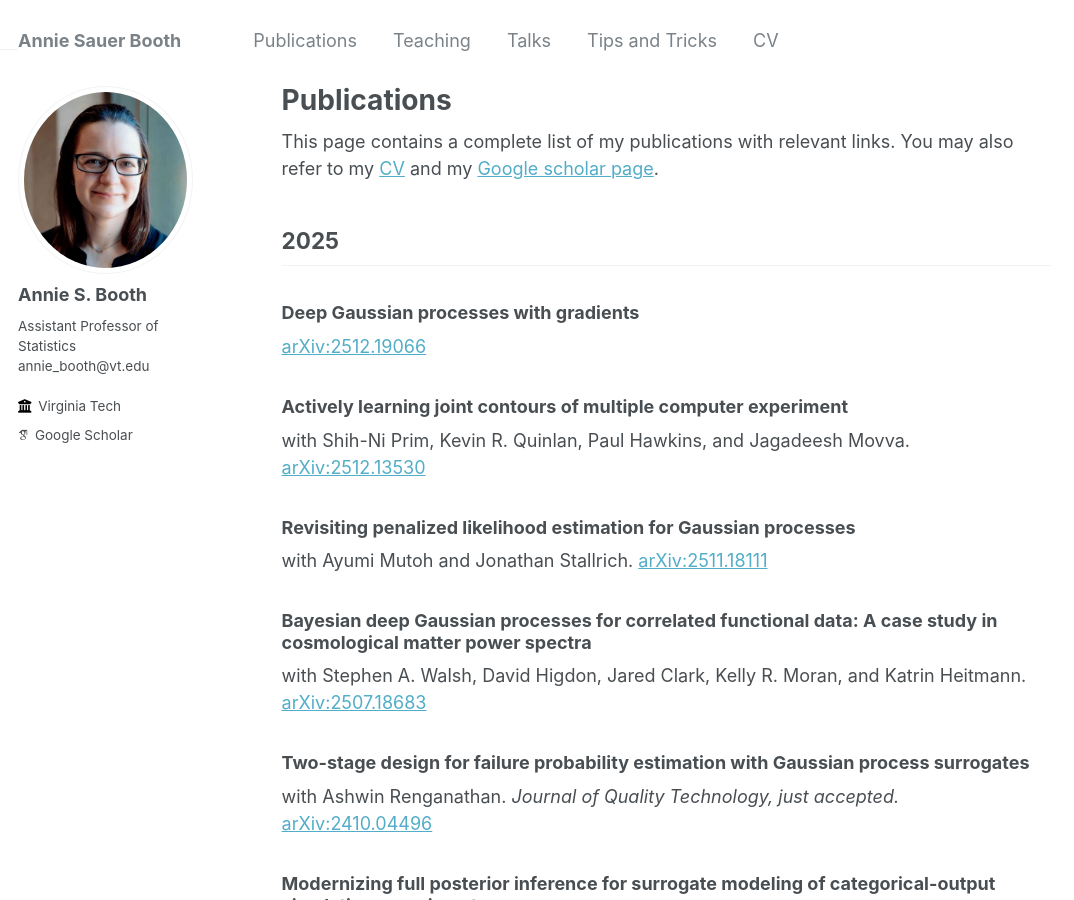
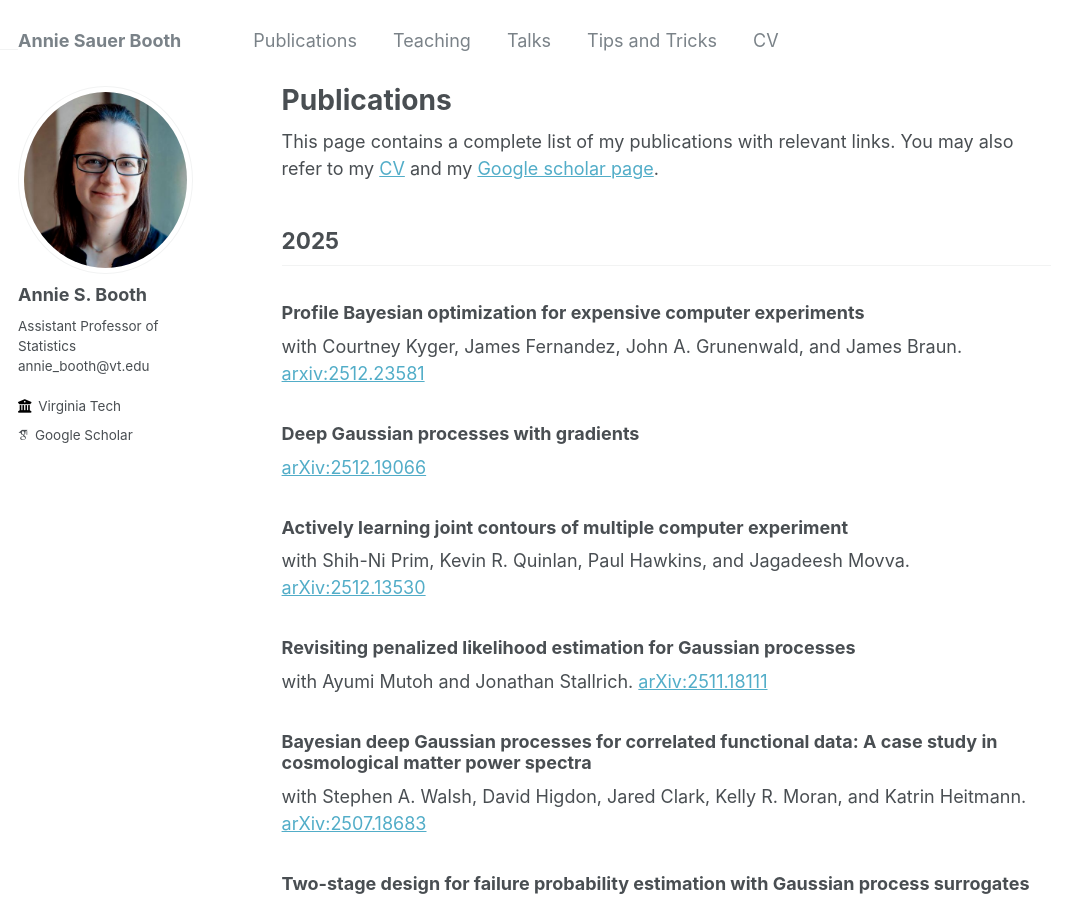
Before and after one commit to anniesbooth/anniesbooth.github.io, a Jekyll site: the page built from _pages/publications.md, in a window 1280 px wide and 900 px high. Shown: the whole window, without its empty margins (0-1074 px from the left). Built offline with Jekyll 4.4.1, drawn with Linux system fonts in a browser that asks for light colours; some web fonts are replaced.

```diff
--- a/_pages/publications.md
+++ b/_pages/publications.md
@@ -8,6 +8,9 @@ This page contains a complete list of my publications with relevant links.  You
 
 2025
 ------
+
+### Profile Bayesian optimization for expensive computer experiments
+with Courtney Kyger, James Fernandez, John A. Grunenwald, and James Braun. [arxiv:2512.23581](https://arxiv.org/pdf/2512.23581)
 
 ### Deep Gaussian processes with gradients
 [arXiv:2512.19066](https://arxiv.org/pdf/2512.18066)
```
Also changed, not shown: _pages/about.md (+1 -0 lines), 2 other files.
